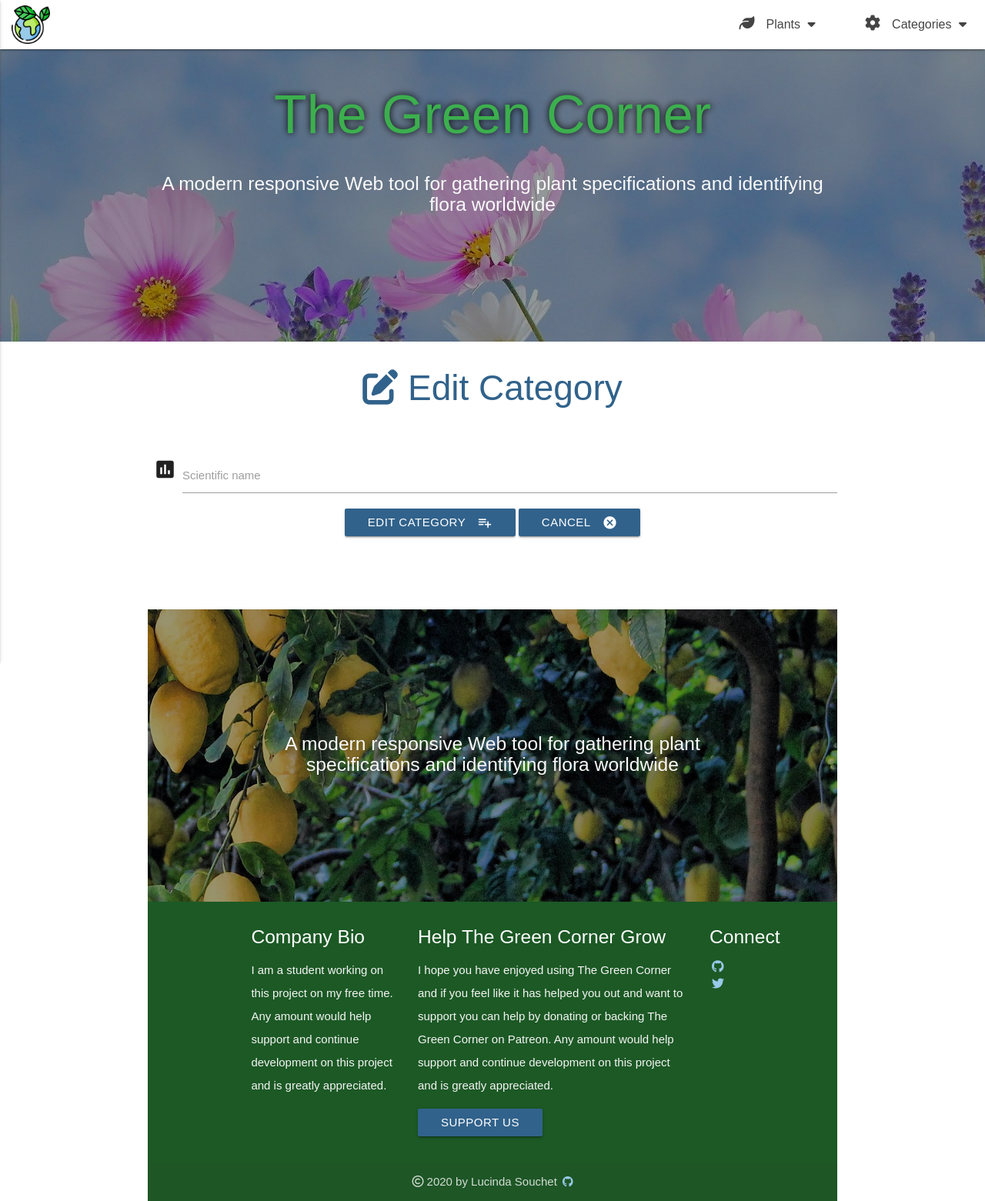
After one commit to sctlcd/the-green-corner, a Flask app: template templates/editcategory.html in a window 1280 px wide. The commit adds this page. Shown: the whole page at 77% size. Run offline with Flask 2, Linux system fonts and the light colour scheme; the template is opened without the code that fills it, so the values that code supplies are empty; some libraries are stand-ins or nearby versions; some web fonts are replaced.

Commit message:
add edit and update category feature

```diff
--- a/app.py
+++ b/app.py
@@ -19,7 +19,9 @@ mongo = PyMongo(app)
 def get_home():
     return render_template("home.html")
 
+
 # ------------------------------------------------ Plants --------------------------------------------------
+
 @app.route('/get_plants')
 def get_plants():
     return render_template("plants.html", plants=mongo.db.plants.find())
@@ -27,10 +29,13 @@ def get_plants():
 
 @app.route('/add_plant')
 def add_plant():
+    all_plant_types =  mongo.db.plant_types.find()
+    all_plants = mongo.db.plants.find()
+    all_shade_tolerance = mongo.db.shade_tolerance.find()
     return render_template('addplant.html',
-                           plant_types=mongo.db.plant_types.find(),
-                           plants=mongo.db.plants.find(),
-                           shade_tolerance=mongo.db.shade_tolerance.find())
+                           plant_types=all_plant_types,
+                           plants=all_plants,
+                           shade_tolerance=all_shade_tolerance)
 
 
 @app.route('/insert_plant', methods=['POST'])
@@ -45,8 +50,10 @@ def edit_plant(plant_id):
     the_plant =  mongo.db.plants.find_one({"_id": ObjectId(plant_id)})
     all_plant_types =  mongo.db.plant_types.find()
     all_shade_tolerance = mongo.db.shade_tolerance.find()
-    return render_template('editplant.html', plant=the_plant,
-                           plant_types=all_plant_types, shade_tolerance=all_shade_tolerance)
+    return render_template('editplant.html',
+                            plant=the_plant,
+                            plant_types=all_plant_types,
+                            shade_tolerance=all_shade_tolerance)
 
 
 @app.route('/update_plant/<plant_id>', methods=["POST"])
@@ -74,18 +81,45 @@ def delete_plant(plant_id):
 
 @app.route('/get_categories')
 def get_categories():
-    return render_template("categories.html", categories=mongo.db.categories.find(),
-            plant_types=mongo.db.plant_types.find(), shade_tolerance=mongo.db.shade_tolerance.find())
+    all_categories = mongo.db.categories.find()
+    all_plant_types = mongo.db.plant_types.find()
+    all_shade_tolerance = mongo.db.shade_tolerance.find()
+    return render_template("categories.html",
+                            categories=all_categories,
+                            plant_types=all_plant_types,
+                            shade_tolerance=all_shade_tolerance)
+
 
 @app.route('/add_category')
 def add_category():
+    all_plant_types = mongo.db.plant_types.find()
+    all_shade_tolerance = mongo.db.shade_tolerance.find()
     return render_template('addcategory.html',
-                           plant_types=mongo.db.plant_types.find(), shade_tolerance=mongo.db.shade_tolerance.find())
+                           plant_types=all_plant_types,
+                           shade_tolerance=all_shade_tolerance)
+
 
 @app.route('/insert_category', methods=['POST'])
 def insert_category():
     categories = mongo.db.categories
     categories.insert_one(request.form.to_dict())
+    return redirect(url_for('get_categories'))
+
+
+@app.route('/edit_category/<category_id>')
+def edit_category(category_id):
+    the_category =  mongo.db.categories.find_one({"_id": ObjectId(category_id)})
+    return render_template('editcategory.html',
+                            category=the_category)
+
+
+@app.route('/update_category/<category_id>', methods=["POST"])
+def update_category(category_id):
+    categories = mongo.db.categories
+    categories.update( {'_id': ObjectId(category_id)},
+    {
+        'category_name':request.form.get('category_name'),
+    })
     return redirect(url_for('get_categories'))
 
 
--- a/templates/addplant.html
+++ b/templates/addplant.html
@@ -1,7 +1,7 @@
 {% extends 'base.html' %}
 {% block content %}
 <div class="row">
-  <h3><i class="fas fa-plus"></i> Add plant</h3>
+  <h3><i class="fas fa-plus"></i> Add Plant</h3>
 
   <form action="{{ url_for('insert_plant') }}" method="POST" class="col s12">
     <div class="row">
--- a/templates/base.html
+++ b/templates/base.html
@@ -124,13 +124,13 @@
         <div class="row">
           <div class="col l4 s12">
             <h5 class="white-text">Company Bio</h5>
-            <p class="grey-text text-lighten-4">We are a team of people working on this project on our free time. Any amount would help support and continue development on this project and is greatly appreciated.</p>
+            <p class="grey-text text-lighten-4">I am a student working on this project on my free time. Any amount would help support and continue development on this project and is greatly appreciated.</p>
 
           </div>
           <div class="col l7 s12">
             <h5 class="white-text">Help The Green Corner Grow</h5>
             <p class="grey-text text-lighten-4">
-              We hope you have enjoyed using The Green Corner and if you feel like it has helped you out and want to support the team you can help us by donating or backing us on Patreon. Any amount would help support and
+              I hope you have enjoyed using The Green Corner and if you feel like it has helped you out and want to support you can help by donating or backing The Green Corner on Patreon. Any amount would help support and
               continue development on this project and is greatly appreciated.</p>
             <a class="btn waves-effect waves-light lighten-3 btn-support" href="https://www.patreon.com/europe" target="_blank">Support Us</a>
           </div>
--- a/templates/categories.html
+++ b/templates/categories.html
@@ -15,8 +15,8 @@
             <!-- Modal Structure -->
             <div id="modal-delete" class="modal">
               <div class="modal-content">
-                <h4>Delete category</h4>
-                <p>Are you you sure you want to delete this category?</p>
+                <h4>Delete Category</h4>
+                <p>Are you sure you want to delete this category?</p>
               </div>
               <div class="modal-footer">
                 <a href="{{ url_for('delete_category', category_id=category._id) }}" class="modal-action modal-close waves-effect waves-grey btn-flat">Yes</a>
--- /dev/null
+++ b/templates/editcategory.html
@@ -0,0 +1,23 @@
+{% extends 'base.html' %}
+{% block content %}
+<div class="row">
+  <h3><i class="fas fa-edit"></i> Edit Category</h3>
+
+  <form action="{{ url_for('update_category', category_id=category._id) }}" method="POST" class="col s12">
+    <div class="row">
+      <div class="input-field col s12">
+        <i class="material-icons prefix">poll</i>
+        <input id="category_name" name="category_name" type="text" class="validate" value="{{plant.category_name}}">
+        <label for="icon_prefix">Scientific name</label>
+      </div>
+      <div class="row">
+        <button class="btn waves-effect waves-light" type="submit" name="action">Edit Category
+          <i class="material-icons right">playlist_add</i>
+        </button>
+        <a class="btn waves-effect waves-light" href="{{url_for('get_categories')}}">Cancel
+          <i class="material-icons right">cancel</i>
+        </a>
+      </div>
+  </form>
+</div>
+{% endblock %}
--- a/templates/editplant.html
+++ b/templates/editplant.html
@@ -1,7 +1,7 @@
 {% extends 'base.html' %}
 {% block content %}
 <div class="row">
-  <h3><i class="fas fa-edit"></i> Edit plant</h3>
+  <h3><i class="fas fa-edit"></i> Edit Plant</h3>
 
   <form action="{{ url_for('update_plant', plant_id=plant._id) }}" method="POST" class="col s12">
     <div class="row">
--- a/templates/home.html
+++ b/templates/home.html
@@ -173,12 +173,12 @@
         <div class="row">
           <div class="col l4 s12">
             <h5 class="white-text">Company Bio</h5>
-            <p class="grey-text text-lighten-4">We are a team of people working on this project on our free time. Any amount would help support and continue development on this project and is greatly appreciated.</p>
+            <p class="grey-text text-lighten-4">I am a student working on this project on my free time. Any amount would help support and continue development on this project and is greatly appreciated.</p>
           </div>
           <div class="col l7 s12">
             <h5 class="white-text">Help The Green Corner Grow</h5>
             <p class="grey-text text-lighten-4">
-              We hope you have enjoyed using The Green Corner and if you feel like it has helped you out and want to support the team you can help us by donating or backing us on Patreon. Any amount would help support and
+              I hope you have enjoyed using The Green Corner and if you feel like it has helped you out and want to support you can help by donating or backing The Green Corner on Patreon. Any amount would help support and
               continue development on this project and is greatly appreciated.</p>
             <a class="btn waves-effect waves-light lighten-3 btn-support" href="https://www.patreon.com/europe" target="_blank">Support Us</a>
           </div>
--- a/templates/plants.html
+++ b/templates/plants.html
@@ -17,8 +17,8 @@
           <!-- Modal Structure -->
           <div id="modal-delete" class="modal">
             <div class="modal-content">
-              <h4>Delete plant</h4>
-              <p>Are you you sure you want to delete this plant?</p>
+              <h4>Delete Plant</h4>
+              <p>Are you sure you want to delete this plant?</p>
             </div>
             <div class="modal-footer">
               <a href="{{ url_for('delete_plant', plant_id=plant._id) }}" class="modal-action modal-close waves-effect waves-grey btn-flat">Yes</a>
```
